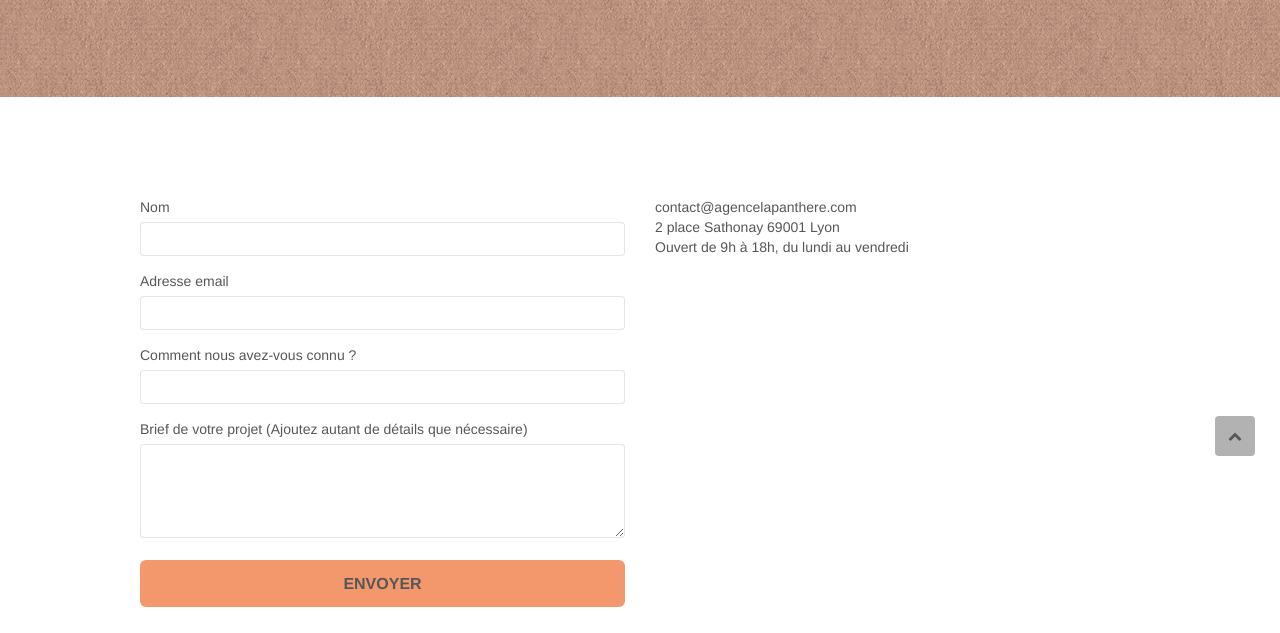
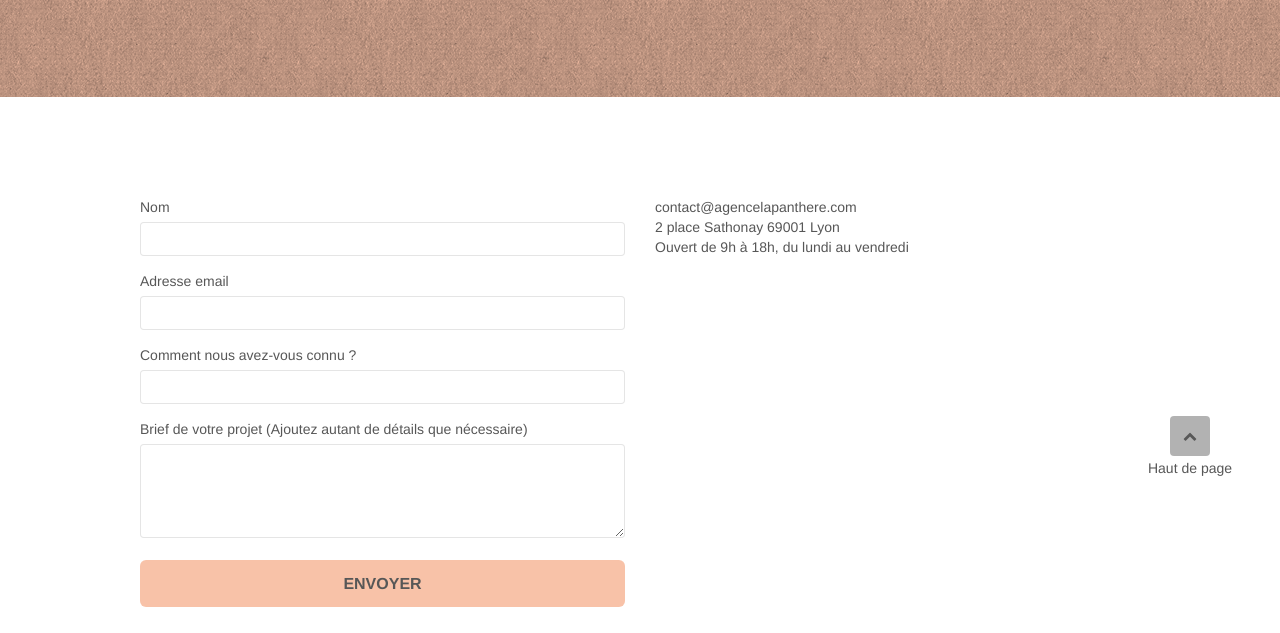
Before and after one commit to AlexiaBer/Projet_4, a website: page Contact.html in a window 1280 px wide. Shown: the part 319-952 px from the top of the page. Drawn offline with Linux system fonts and the light colour scheme.

Commit message:
Modifications SEO Accessibility page Contact

```diff
--- a/Contact.html
+++ b/Contact.html
@@ -31,7 +31,7 @@
 	<div class="container bloc-sm">
 		<nav class="navbar row">
 			<div class="navbar-header">
-				<a class="navbar-brand" href="index.html"><img src="img/agence-la-panthere-monochrome.svg" class="banniere-size" alt="Lyon web design logo" height="40" /></a>
+				<a class="navbar-brand" href="index.html"><img src="img/agence-la-panthere-monochrome.svg" class="banniere-size" alt="Lyon web design logo"/></a>
 				<button id="nav-toggle" type="button" class="ui-navbar-toggle navbar-toggle" data-toggle="collapse" data-target=".navbar-1">
 					<span class="sr-only">Toggle navigation</span><span class="icon-bar"></span><span class="icon-bar"></span><span class="icon-bar"></span>
 				</button>
@@ -119,7 +119,7 @@
 <!-- bloc-7 END -->
 
 <!-- ScrollToTop Button -->
-<a href="#hautpage" class="bloc-button btn btn-d scrollToTop" onclick="scrollToTarget('1')"><span class="fa fa-chevron-up"></span></a>
+<a href="#hautpage" class="bloc-button btn btn-d scrollToTop" onclick="scrollToTarget('1')"><span class="fa fa-chevron-up"></span> Haut de page</a>
 <!-- ScrollToTop Button END-->
 
 
--- a/style.css
+++ b/style.css
@@ -10,6 +10,7 @@ body {
     padding: 0;
     background: #FFF;
     overflow-x: hidden;
+    font-family: "Helvetica Neue", Helvetica, Arial, sans-serif;
     -webkit-font-smoothing: antialiased;
     -moz-osx-font-smoothing: grayscale;
 }
@@ -526,6 +527,11 @@ button {
     right: 20px;
     z-index: 500;
     transition: all .3s ease-in-out;
+    display:flex;
+    flex-direction: column;
+    gap:15px;
+    margin-right:50px;
+    align-items: center;
 }
 
 .scrollToTop span {
@@ -792,7 +798,7 @@ h4 {
 }
 
 .btn-atomic-tangerine {
-    background: #F3976C;
+    background: #f3976c96;
     color: #575757!important;
 }
 
```
Also changed, not shown: index.html (+3 -3 lines).
